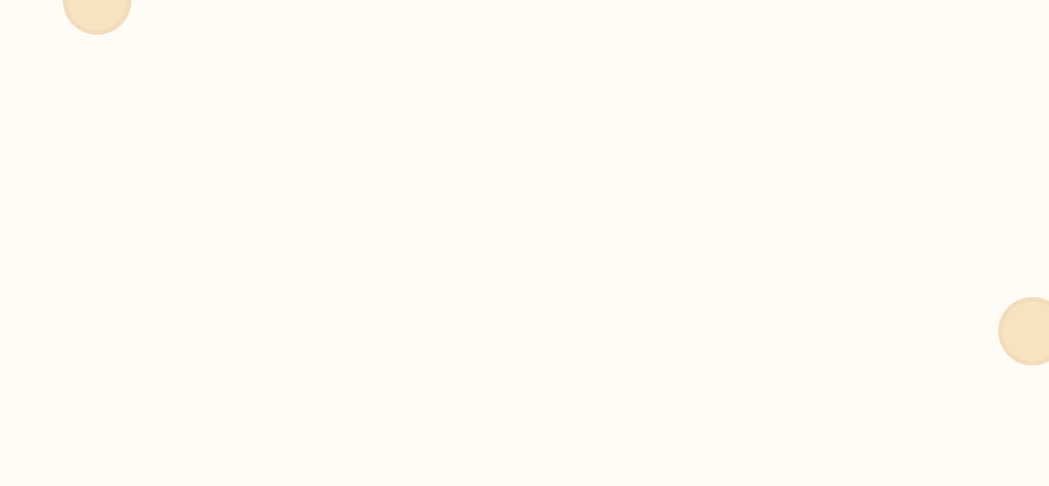
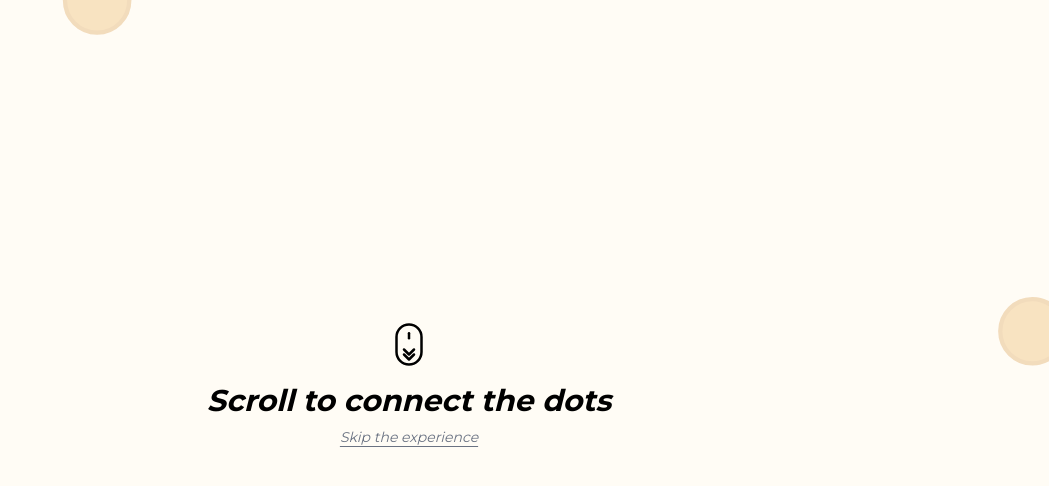
Before and after one commit to mokshchadha/slamoutloud, a Next.js app: page / in a window 1280 px wide. Shown: the top 486 px of the page, without its empty margins (231-1280 px from the left). Built offline with nearby package versions, Linux system fonts and the light colour scheme.

Commit message:
updated skull animation

```diff
--- a/src/app/components/Header.tsx
+++ b/src/app/components/Header.tsx
@@ -42,7 +42,7 @@ export default function Header() {
       isVisible ? 'translate-y-0' : '-translate-y-full'
     }`}>
       {/* Logo Area */}
-      <div className="bg-[#fb747b] flex justify-between items-center w-full py-1 px-2 md:px-12 rounded-lg">
+      <div className="bg-[#fb747b] flex justify-between items-center w-full py-1 px-2 md:px-12 rounded-2xl md:rounded-3xl">
         <div className="flex items-center mb-4 md:mb-0">
           <Link href="/">
             <Image
@@ -68,7 +68,7 @@ export default function Header() {
                     : "hover:text-red-100"
                 } ${
                   link.name === "Work with us"
-                    ? "border border-white/50 px-4 py-2 rounded-lg hover:bg-white/10"
+                    ? "border border-white/50 px-4 py-2 rounded-xl hover:bg-white/10"
                     : ""
                 }`}
               >
@@ -81,7 +81,7 @@ export default function Header() {
           <Link
             href="https://milaap.org/fundraisers/slam-out-loud"
             target="_blank"
-            className="bg-white text-black px-4 py-2 rounded-lg hover:bg-gray-100 transition-colors shadow-sm font-medium"
+            className="bg-white text-black px-4 py-2 rounded-xl hover:bg-gray-100 transition-colors shadow-sm font-medium"
           >
             Donate
           </Link>
--- a/src/app/components/homepage/Hero.tsx
+++ b/src/app/components/homepage/Hero.tsx
@@ -40,6 +40,14 @@ export default function Hero() {
     }
   }, []);
 
+  const handleSkip = () => {
+    sessionStorage.setItem('skullAnimDone', 'true');
+    setIsFirstLoad(false);
+    setScrollProgress(1);
+    setIsAnimationComplete(true);
+    window.scrollTo({ top: 0, behavior: 'smooth' });
+  };
+
   useEffect(() => {
     window.dispatchEvent(new CustomEvent('skullAnimationComplete', { detail: isAnimationComplete }));
   }, [isAnimationComplete]);
@@ -50,6 +58,32 @@ export default function Hero() {
       className={`relative w-full bg-[#fffcf5] ${isFirstLoad ? 'h-[300vh]' : 'min-h-[calc(100vh-80px)]'} flex flex-col`}
     >
       <div className={`w-full flex flex-col items-center justify-center p-8 overflow-hidden ${isFirstLoad ? 'sticky top-0 h-screen' : 'min-h-[calc(100vh-80px)] relative'}`}>
+
+        {/* Scroll Prompt Overlay */}
+        {isFirstLoad && !isAnimationComplete && (
+          <div
+            className="absolute inset-0 flex flex-col items-center justify-center z-20 pointer-events-none transition-opacity duration-500"
+            style={{ opacity: scrollProgress < 0.05 ? 1 : 0 }}
+          >
+            <div className="flex flex-col items-center mb-8">
+              <div className="mb-4">
+                <svg width="30" height="45" viewBox="0 0 24 36" fill="none" xmlns="http://www.w3.org/2000/svg">
+                  <rect x="2" y="2" width="20" height="32" rx="10" stroke="black" strokeWidth="2"/>
+                  <rect x="11" y="8" width="2" height="6" rx="1" fill="black"/>
+                  <path d="M8 22L12 26L16 22" stroke="black" strokeWidth="2" strokeLinecap="round" strokeLinejoin="round"/>
+                  <path d="M8 26L12 30L16 26" stroke="black" strokeWidth="2" strokeLinecap="round" strokeLinejoin="round"/>
+                </svg>
+              </div>
+              <h2 className="text-2xl md:text-3xl font-bold text-black mb-2 italic">Scroll to connect the dots</h2>
+              <button
+                onClick={handleSkip}
+                className="pointer-events-auto text-sm text-gray-500 hover:text-black transition-colors italic underline underline-offset-4"
+              >
+                Skip the experience
+              </button>
+            </div>
+          </div>
+        )}
 
         {/* Main Container */}
         <div className="relative w-full max-w-4xl mx-auto flex flex-col items-center">
--- a/src/app/globals.css
+++ b/src/app/globals.css
@@ -8,7 +8,7 @@
 @theme inline {
   --color-background: var(--background);
   --color-foreground: var(--foreground);
-  --font-sans: var(--font-geist-sans);
+  --font-sans: var(--font-montserrat);
   --font-mono: var(--font-geist-mono);
   --font-handwriting: var(--font-patrick-hand);
 }
@@ -21,7 +21,7 @@
 body {
   background: var(--background);
   color: var(--foreground);
-  font-family: Arial, Helvetica, sans-serif;
+  font-family: var(--font-montserrat), sans-serif;
   -ms-overflow-style: none; /* IE and Edge */
   scrollbar-width: none; /* Firefox */
 }
--- a/src/app/layout.tsx
+++ b/src/app/layout.tsx
@@ -1,9 +1,9 @@
 import type { Metadata } from "next";
-import { Geist, Geist_Mono } from "next/font/google";
+import { Montserrat, Geist_Mono } from "next/font/google";
 import "./globals.css";
 
-const geistSans = Geist({
-  variable: "--font-geist-sans",
+const montserrat = Montserrat({
+  variable: "--font-montserrat",
   subsets: ["latin"],
 });
 
@@ -34,7 +34,7 @@ export default function RootLayout({
   return (
     <html lang="en">
       <body
-        className={`${geistSans.variable} ${geistMono.variable} ${patrickHand.variable} antialiased`}
+        className={`${montserrat.variable} ${geistMono.variable} ${patrickHand.variable} antialiased`}
       >
         <Header />
         {children}
```
